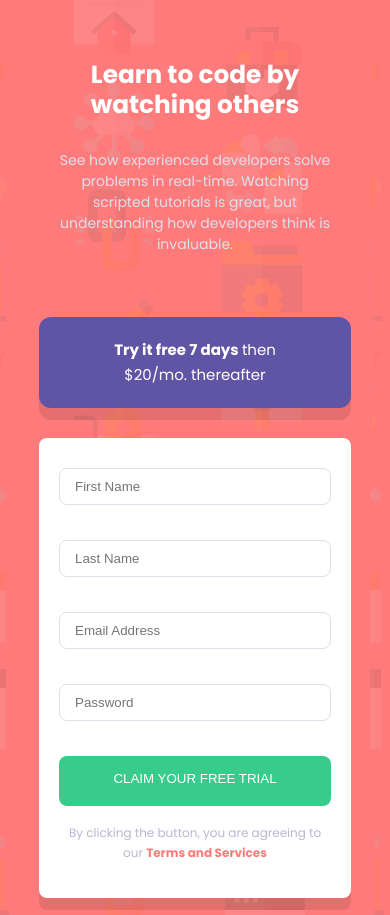
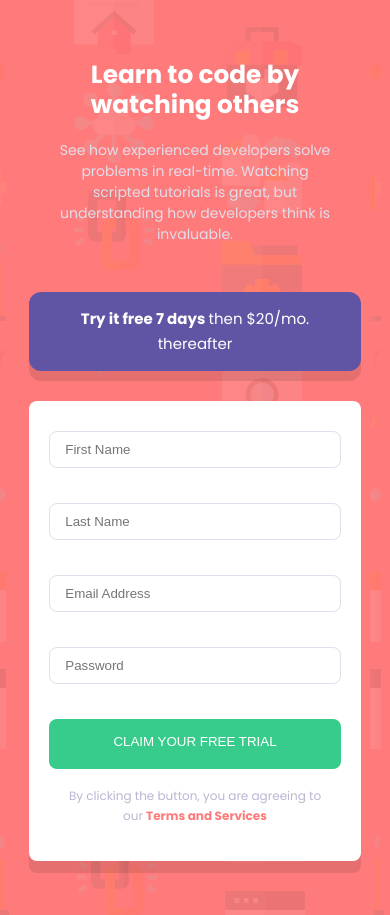
Before and after one commit to amansgz/css-intro-component-with-sign-up-form, a plain HTML site: page index.html in a window 390 px wide. Shown: the top 915 px of the page. Drawn offline with Linux system fonts and the light colour scheme.

Commit message:
Change form mobile size

```diff
--- a/css/styles.css
+++ b/css/styles.css
@@ -61,15 +61,15 @@ main {
 }
 .content__text {
     width: 32ch;
-    margin: 3rem 0;
+    margin: 2rem 0 1.5rem;
     font-size: 1.4rem;
     color: var(--light-grayish-blue);
     line-height: 1.5;
 }
 .form__title {
-    padding: 2rem 5rem;
+    padding: 1.4rem 5rem;
     margin-bottom: 3rem;
-    width: 80vw;
+    width: 85vw;
     font-size: 1.5rem;
     font-weight: 400;
     text-align: center;
@@ -77,7 +77,7 @@ main {
     background-color: var(--blue);
     color: var(--white);
     border-radius: 12px;
-    box-shadow: 0 12px 0px rgba(0, 0, 0, 0.1);
+    box-shadow: 0 10px 0px rgba(0, 0, 0, 0.1);
 }
 .form__title strong {
     font-weight: 700;
@@ -87,7 +87,7 @@ main {
     flex-direction: column;
     align-items: center;
     justify-content: center;
-    width: 80vw;
+    width: 85vw;
     padding: 3rem 2rem;
     background-color: var(--white);
     border-radius: 8px;
@@ -113,7 +113,7 @@ main {
 }
 .input__container .error__message {
     padding: 1rem 0;
-    font-size: 1.4rem;
+    font-size: 1.2rem;
     font-style: italic;
     text-align: right;
     color: var(--red);
@@ -205,4 +205,7 @@ main {
     .content__text {
         width: 49ch;
     }
+    .form__agreement {
+        width: 56ch;
+    }
 }
```
